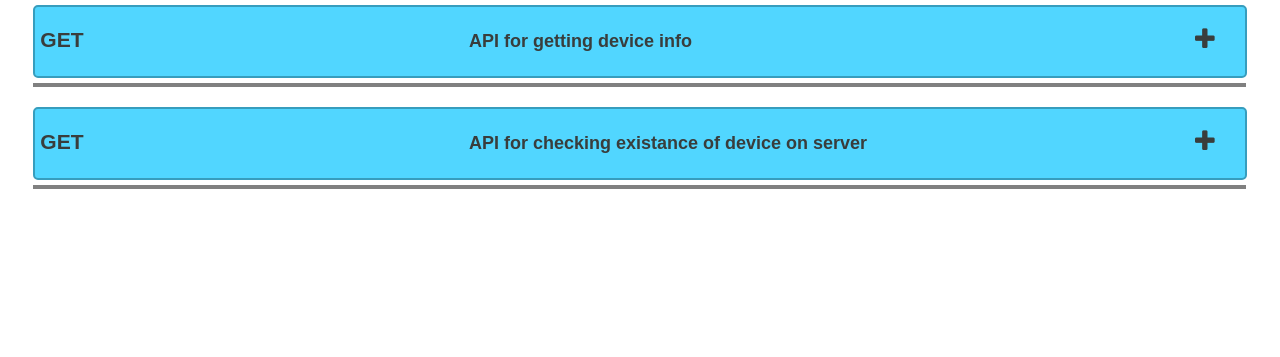
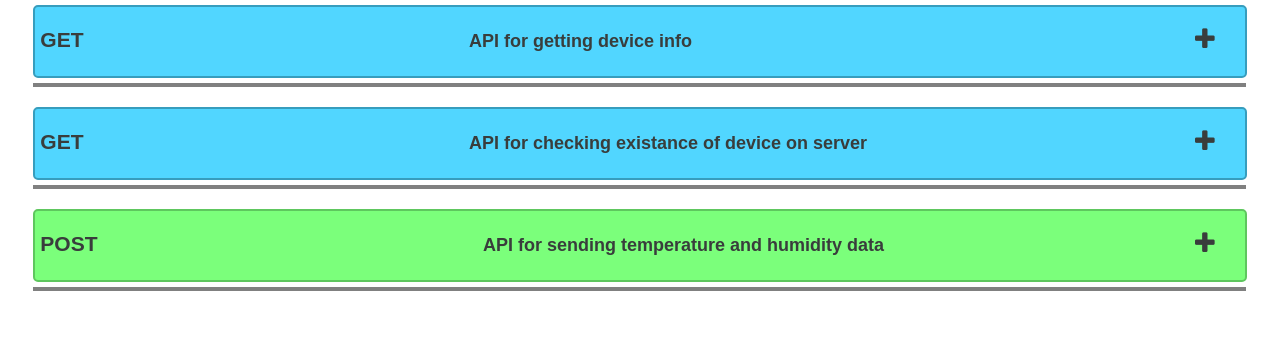
Before and after one commit to iamtusharmukharji/RnD_IOT, a Flask app: page /docs in a window 1280 px wide. Shown: the part 303-660 px from the top of the page. Run offline with Flask 2, Linux system fonts and the light colour scheme.

Commit message:
Checking Rebase

```diff
--- a/IotApp/templates/docs.html
+++ b/IotApp/templates/docs.html
@@ -77,6 +77,37 @@
         </p>
     </div>
 
+    <button id =4 type = "button" class = "post_routes">
+        <h3 style="float: left;">POST</h3>
+        <h4 style="float: left;margin-left:32%;">API for sending temperature and humidity data</h4>
+        <i id=4 style="float: right; font-size: 25px;margin: 20px 30px;cursor: pointer;z-index: 1;" onclick ="expand_div('post_routes',this)" class="fa fa-plus"></i>
+    </button>
+    <div class="content">
+        <p>
+            <b>This API should be requested from a device</b><br><br>
+            <b> Route:</b> /update/dht/<br><br>
+            Payload should be a JSON Body <br><br>
+            <b>Payload Schema:</b>
+                <br> &emsp;{
+                   <br> &emsp;&emsp;"chip_id": string,
+                    <br> &emsp;&emsp;"temperature": integer,
+                    <br> &emsp;&emsp;"humidity": integer <br>
+                    &emsp;}
+
+        </p>
+    </div>
+
+
+
+
+
+
+
+
+
+
+
+
 
 
 
--- a/IotApp/views.py
+++ b/IotApp/views.py
@@ -113,3 +113,52 @@ def device_status(
         err = str(e)
         print(err)
         return {"status":"bad request"}, 400
+
+# This will create dht11 table from post method and receiving data from device.
+@app.route("/update/dht/", methods = ['POST'])
+def update_dht(
+    db = models.Session()
+):
+    payload_data = request.get_json()
+    db_device_id = db.query(models.Device).filter(models.Device.chip_id ==payload_data['chip_id']).first()
+
+    if db_device_id is None:
+        db.close()
+        return {'message':'data is not found'},404
+
+    #db_device_id = db_device_id.id
+    new_temp = payload_data['temperature']
+    new_humid = payload_data['humidity']
+    curr_update = datetime.now()
+
+    new_dht_data = models.DHT(device_id = db_device_id.id,
+                                temperature =new_temp,
+                                humidity = new_humid,
+                                last_update = curr_update)
+
+    db.add(new_dht_data)
+    db.commit()
+    db.refresh(new_dht_data)
+    db.close()
+
+    return {'message':'new resource has been created'},201
+
+
+# this is creating for fetching data from dht11 from get method
+@app.route("/fetch/dht/")
+def fetch_dht(
+        db = models.Session()
+):
+
+
+    db_dht_data = db.query(models.DHT).all()
+    if db_dht_data ==[]:
+        db.close()
+        return {'message':'no data found'}, 404
+
+    db_dht_data = [obj._tojson() for obj in db_dht_data]
+    db.close()
+    response = {}
+
+    response['data'] = db_dht_data
+    return response, 200
```
Also changed, not shown: IotApp/models.py (+11 -0 lines), 1 other file.
